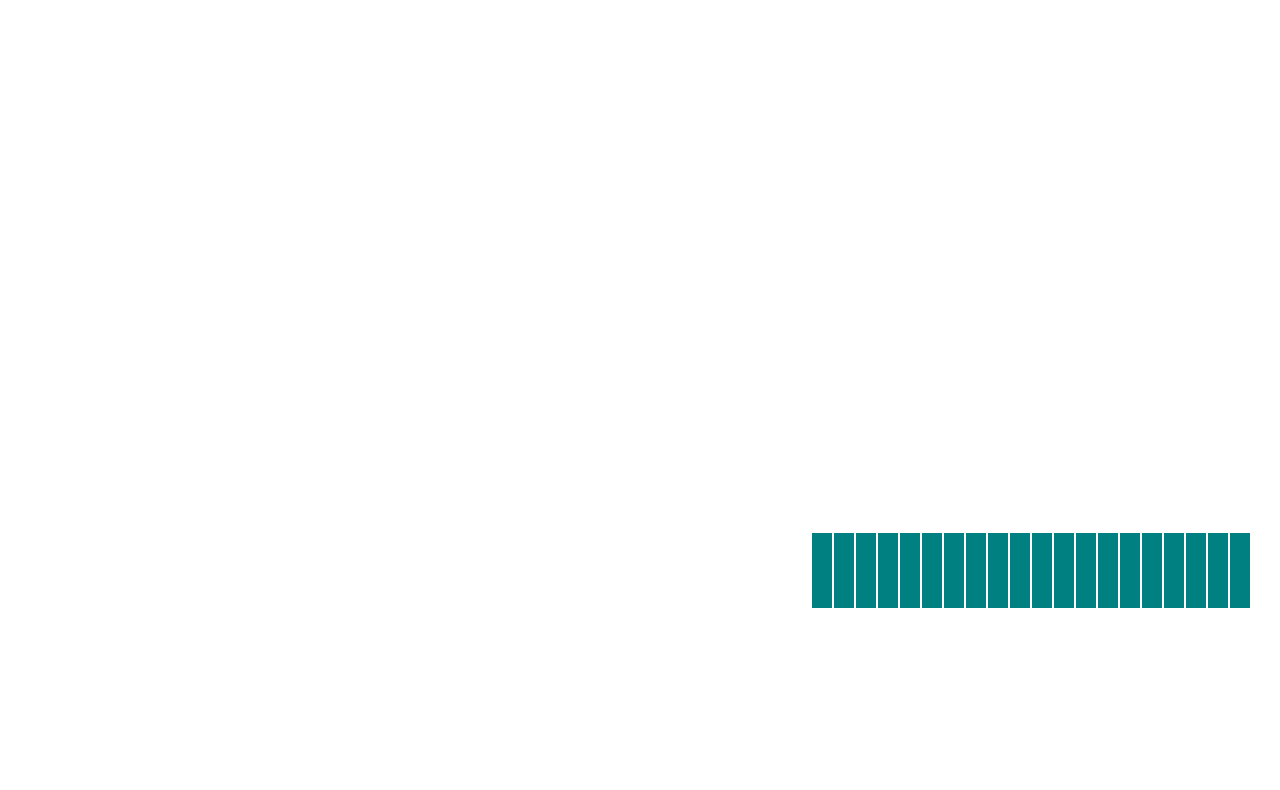
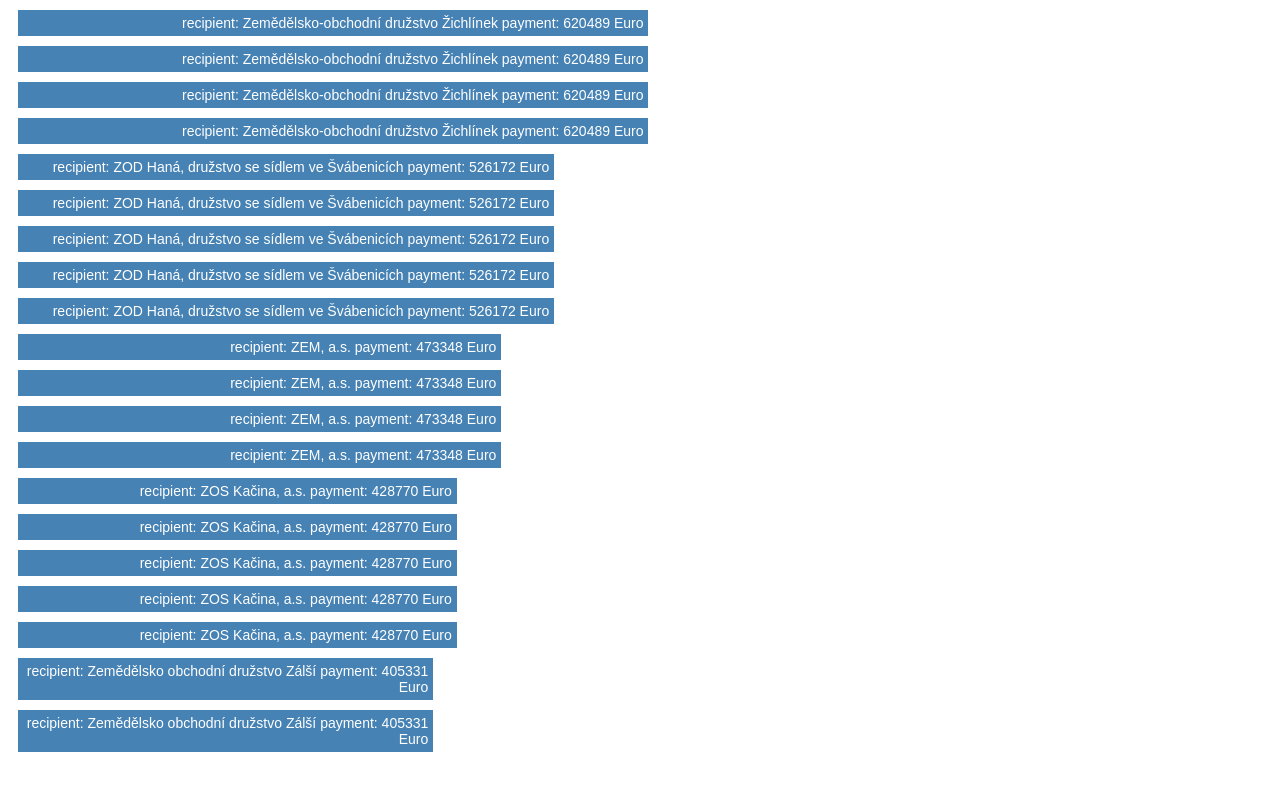
Before and after one commit to tyranja/farmsubsidy_own_tests, a plain HTML site: page index.html in a window 1280 px wide. Drawn offline with Linux system fonts and the light colour scheme.

Commit message:
horizontal bars

```diff
--- a/index.html
+++ b/index.html
@@ -5,43 +5,29 @@
     <title>Top Payments</title>
     <script type="text/javascript" src="../d3/d3.v3.js"></script>
     <style type="text/css">
-       div.bar {
-              display: inline-block;
-              width: 20px;
-              height: 75px; /* Gets overriden by D3-assigned height below */
-              margin-right: 2px;
-              background-color: teal;
-            }
+        .chart div {
+          font: 14px sans-serif;
+          background-color: steelblue;
+          text-align: right;
+          padding: 5px;
+          margin: 10px;
+          color: white;
+      }
+
     </style>
   </head>
   <body>
     <script type="text/javascript">
 
-      //Width and height
-      var w = 800;
-      var h = 600;
+     var chart = d3.select("body").append("div")
+      .attr("class", "chart");
 
-      //Create SVG element
-      var svg = d3.select("body")
-            .append("svg")
-            .attr("width", w)
-            .attr("height", h);
-
-/*      d3.csv("top_payments.csv", function(data) {
-        var dataset = data
-      });
-*/
     d3.csv("top_payments.csv", function(data){
-      d3.select("body").selectAll("div")
+      chart.selectAll("div")
         .data(data)
-        .enter()
-        .append("div")
-        .attr("class", "bar")
-        .style("height", function(d){
-          var barHeight = d[0] / 10000;
-          return barHeight + "px";
-        });
-        // console.log(data);
+        .enter().append("div")
+        .style("width", function(d) { return d.amount * 0.0010 + "px"; })
+        .text(function(d) { return "recipient: " + d.name + " payment: " + d.amount + " Euro"; });
       });
     </script>
   </body>
```
